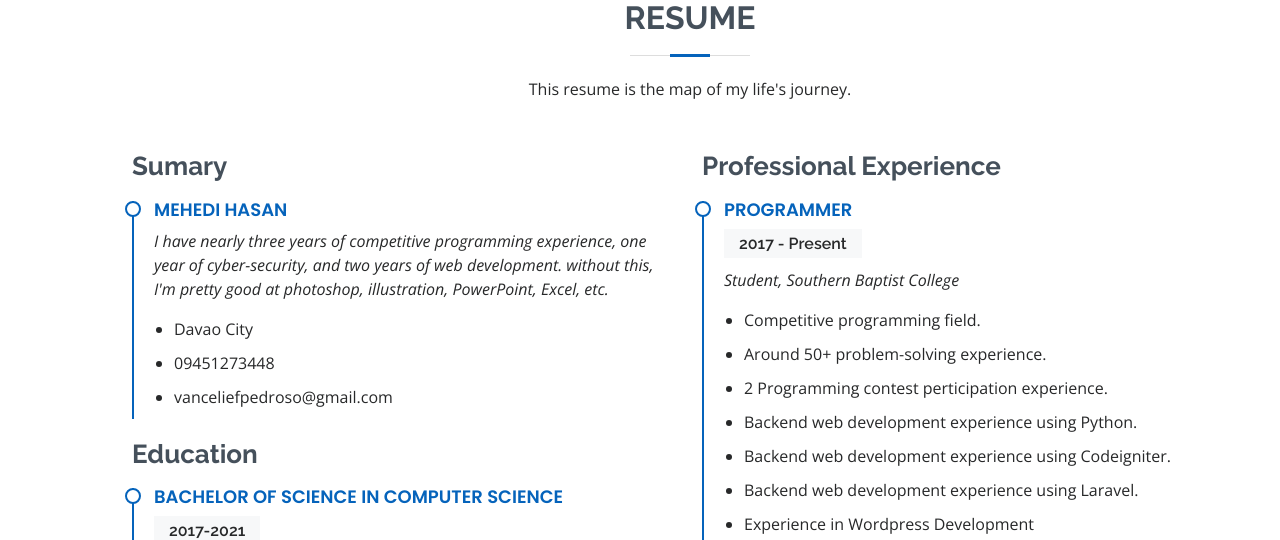
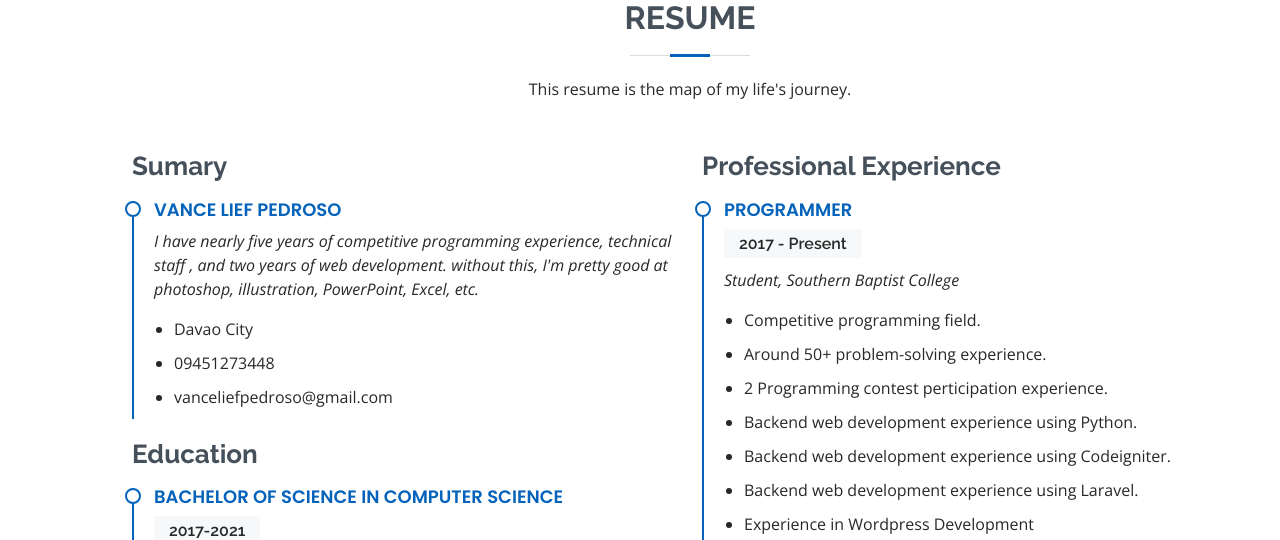
Before and after one commit to vancepedroso/portfolio, a Django app: template templates/index.html in a window 1280 px wide. Shown: the part 1969-2509 px from the top of the page. Run offline with Django 3.2, Linux system fonts and the light colour scheme; the template is opened without the code that fills it, so the values that code supplies are empty; some libraries are stand-ins or nearby versions.

Commit message:
Updated New Informations

```diff
--- a/templates/index.html
+++ b/templates/index.html
@@ -57,11 +57,11 @@
       <h1>Vance Lief Pedroso</h1>
       <p>I'm a <span class="typed" data-typed-items="Programmer, Developer, Graphic Designer , Technical Staff"></span></p>
       <div class="social-links">
-        <a href="https://twitter.com/Mehedi705" class="twitter"><i class="bx bxl-twitter"></i></a>
-        <a href="https://web.facebook.com/Mehedi705" class="facebook"><i class="bx bxl-facebook"></i></a>
-        <a href="https://www.instagram.com/mehedi705" class="instagram"><i class="bx bxl-instagram"></i></a>
-        <a href="https://join.skype.com/invite/w9Rsdoigq609" class="google-plus"><i class="bx bxl-skype"></i></a>
-        <a href="https://www.linkedin.com/in/mehedi-hasan-27a329192" class="linkedin"><i class="bx bxl-linkedin"></i></a>
+        <a href="https://github.com/vancepedroso" class="twitter"><i class="bx bxl-github"></i></a>
+        <a href="https://web.facebook.com/admin.o8" class="facebook"><i class="bx bxl-facebook"></i></a>
+        <a href="#" class="instagram"><i class="bx bxl-instagram"></i></a>
+        <a href="#" class="google-plus"><i class="bx bxl-skype"></i></a>
+        <a href="https://www.linkedin.com/in/vance-lief-pedroso" class="linkedin"><i class="bx bxl-linkedin"></i></a>
       </div>
     </div>
   </section><!-- End Hero -->
@@ -74,7 +74,7 @@
 
         <div class="section-title">
           <h2>About</h2>
-          <p>It is much more convincing to show the recruiter that you are a hard worker than to tell them. Recruiters will draw their own conclusions from the evidence that you present, so don’t try to confuse them by using vague phrases… it won’t work.</p>
+          <p>A full-time Web Developer/Programmer with experience building various types of web applications. Working with WordPress and most of his projects is PHP based, such as Codeigniter and Laravel. He also used vue and react as frontend in his works.</p>
         </div>
 
         <div class="row">
@@ -194,8 +194,8 @@
           <div class="col-lg-6">
             <h3 class="resume-title">Sumary</h3>
             <div class="resume-item pb-0">
-              <h4>Mehedi Hasan</h4>
-              <p><em>I have nearly three years of competitive programming experience, one year of cyber-security, and two years of web development. without this, I'm pretty good at photoshop, illustration, PowerPoint, Excel, etc.</em></p>
+              <h4>Vance Lief Pedroso</h4>
+              <p><em>I have nearly five years of competitive programming experience, technical staff , and two years of web development. without this, I'm pretty good at photoshop, illustration, PowerPoint, Excel, etc.</em></p>
               <ul>
                 <li>Davao City</li>
                 <li>09451273448</li>
@@ -374,11 +374,11 @@
       <h3>Vance Lief Pedroso</h3>
       <p>Thank you so much for visiting my portfolio</p>
       <div class="social-links">
-        <a href="https://twitter.com/Mehedi705" class="twitter"><i class="bx bxl-twitter"></i></a>
-        <a href="https://web.facebook.com/Mehedi705" class="facebook"><i class="bx bxl-facebook"></i></a>
-        <a href="https://www.instagram.com/mehedi705" class="instagram"><i class="bx bxl-instagram"></i></a>
-        <a href="https://join.skype.com/invite/w9Rsdoigq609" class="google-plus"><i class="bx bxl-skype"></i></a>
-        <a href="https://www.linkedin.com/in/mehedi-hasan-27a329192" class="linkedin"><i class="bx bxl-linkedin"></i></a>
+        <a href="https://github.com/vancepedroso" class="twitter"><i class="bx bxl-github"></i></a>
+        <a href="https://www.facebook.com/Admin.o8" class="facebook"><i class="bx bxl-facebook"></i></a>
+        <a href="#" class="instagram"><i class="bx bxl-instagram"></i></a>
+        <a href="#" class="google-plus"><i class="bx bxl-skype"></i></a>
+        <a href="https://www.linkedin.com/in/vance-lief-pedroso" class="linkedin"><i class="bx bxl-linkedin"></i></a>
       </div>
       <div class="copyright">
         &copy; 2022 Copyright <strong><span>Vance Lief Pedroso</span></strong>. All Rights Reserved
```
Also changed, not shown: 1 other file.
